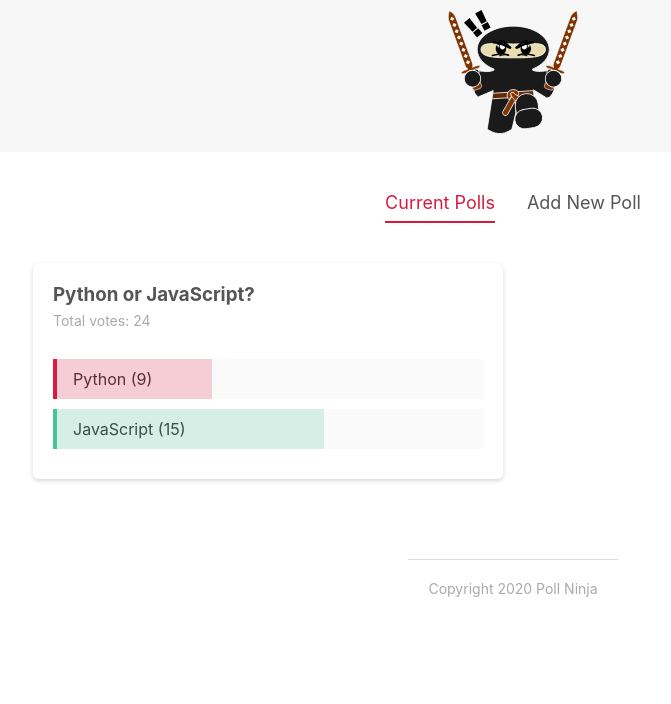
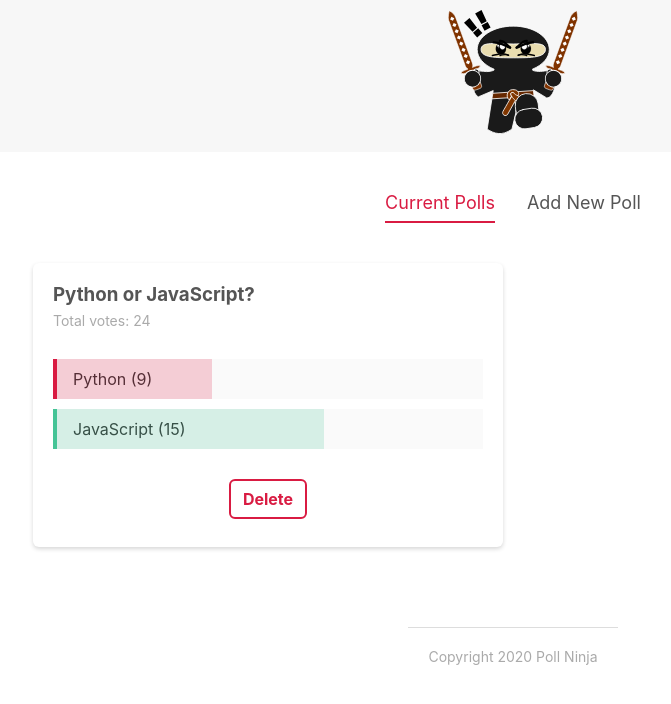
Before and after one commit to MaccKOT/ninjapoll-svelte, a Svelte app: page / in a window 1280 px wide. Shown: the top 704 px of the page, without its empty margins (127-798 px from the left). Built offline with nearby package versions, Linux system fonts and the light colour scheme.

Commit message:
Deleting Polls

```diff
--- a/src/components/PollDetails.svelte
+++ b/src/components/PollDetails.svelte
@@ -2,6 +2,7 @@
   import Card from '../shared/Card.svelte';
   export let poll;
   import PollStore from '../store/PollStore';
+  import Button from '../shared/Button.svelte';
 
   //reactive value
   $: totalVotes = poll.votesA + poll.votesB;
@@ -21,6 +22,13 @@
       }
 
       return copiedPolls;
+    });
+  };
+
+  //Deleting poll
+  const handleDelete = (id) => {
+    PollStore.update((currentPolls) => {
+      return currentPolls.filter((poll) => poll.id !== id);
     });
   };
 </script>
@@ -64,6 +72,11 @@
     border-left: 4px solid #45c496;
     background-color: rgba(69, 196, 150, 0.2);
   }
+
+  .delete {
+    margin-top: 30px;
+    text-align: center;
+  }
 </style>
 
 <Card>
@@ -79,5 +92,10 @@
       <div class="percent percent-b" style="width: {percentB}%" />
       <span>{poll.answerB} ({poll.votesB})</span>
     </div>
+    <div class="delete">
+      <Button flat inverse on:click={() => handleDelete(poll.id)}>
+        Delete
+      </Button>
+    </div>
   </div>
 </Card>
--- a/src/shared/Button.svelte
+++ b/src/shared/Button.svelte
@@ -36,7 +36,7 @@
     border: 2px solid #d91b42;
   }
   .primary.inverse:active {
-    background: white;
+    background: white !important;
     color: #582c35 !important;
   }
   .secondary.inverse {
@@ -50,6 +50,7 @@
   }
 </style>
 
+<!-- on:click is needed for forward event, because Button is not html-element -->
 <button class:flat class:inverse class={type} on:click>
   <slot />
 </button>
```
